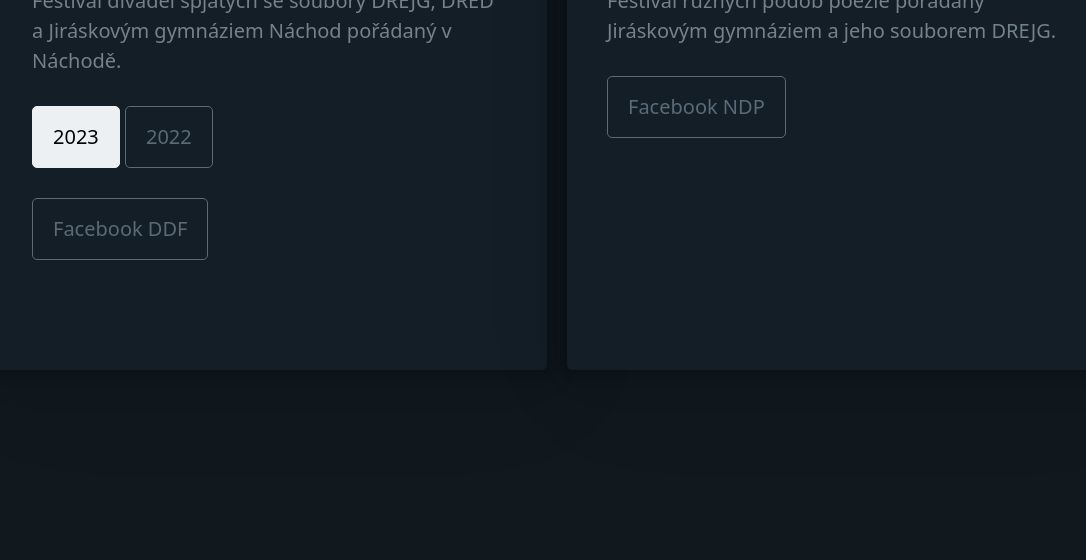
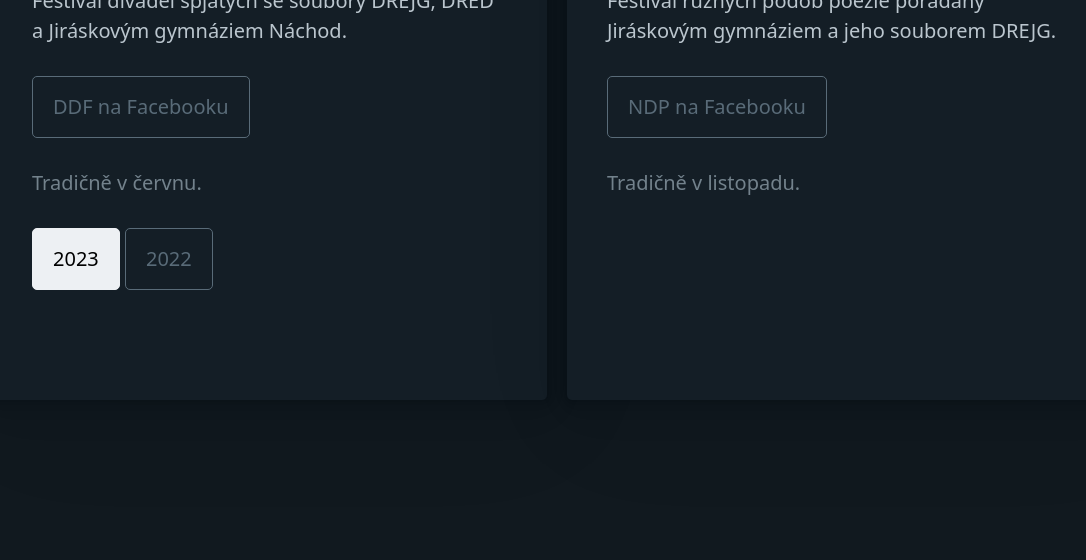
Before and after one commit to drejg-nachod/drejg-nachod.github.io, a plain HTML site: page index.html in a window 1280 px wide. Shown: the part 299-859 px from the top of the page, without its empty margins (83-1169 px from the left). Before the commit the page ends 829 px from the top, so only its background shows below. Drawn offline with nearby package versions, Linux system fonts and the light colour scheme.

Commit message:
Facebook link

```diff
--- a/index.html
+++ b/index.html
@@ -11,21 +11,23 @@
                 <article>
                     <hgroup>
                         <h3>Deset Deka Festival</h3>
-                        <p>Festival divadel spjatých se soubory DREJG, DRED a Jiráskovým gymnáziem Náchod pořádaný v Náchodě.</p>
+                        <p>Festival divadel spjatých se soubory DREJG, DRED a Jiráskovým gymnáziem Náchod.</p>
+                        <p><a target="_blank" role="button" class="outline secondary" href="https://www.facebook.com/DESETDEKAFESTIVAL">DDF na Facebooku</a></p>
+                        <p>Tradičně v červnu.</p>
                     </hgroup>
                     <p>
                         <a target="_blank" role="button" class="contrast" href="https://drejg-nachod.github.io/ddf/">2023</a>
                         <a target="_blank" role="button" class="outline secondary" href="https://drejg-nachod.github.io/ddf/2022/">2022</a>
                     </p>
-                    <p><a target="_blank" role="button" class="outline secondary" href="https://www.facebook.com/DESETDEKAFESTIVAL">Facebook DDF</a></p>
                 </article>
 
                 <article>
                     <hgroup>
                         <h3>Náchodské dny poezie</h3>
                         <p>Festival různých podob poezie pořádaný Jiráskovým gymnáziem a jeho souborem DREJG.</p>
+                        <p><a target="_blank" role="button" class="outline secondary" href="https://www.facebook.com/nachodskednypoezie.cz">NDP na Facebooku</a></p>
+                        <p>Tradičně v listopadu.</p>
                     </hgroup>
-                    <p><a target="_blank" role="button" class="outline secondary" href="https://www.facebook.com/nachodskednypoezie.cz">Facebook NDP</a></p>
                 </article>
             </div>
         </main>
```
